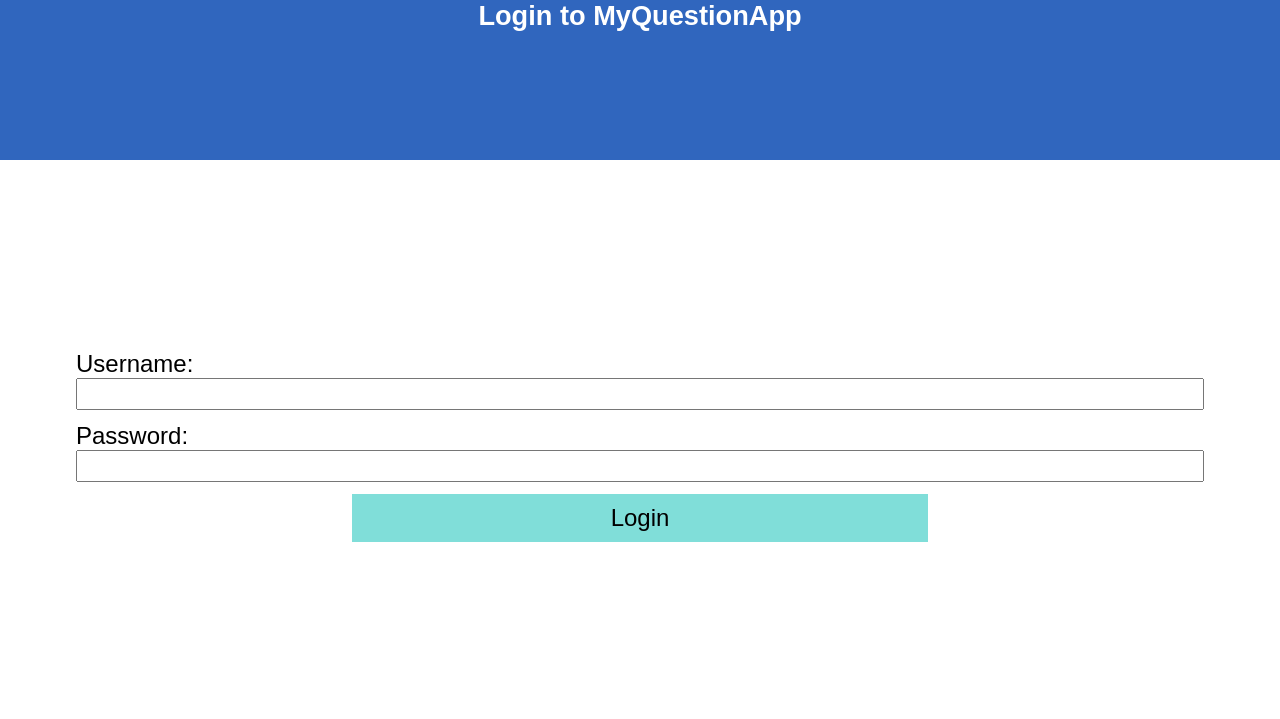
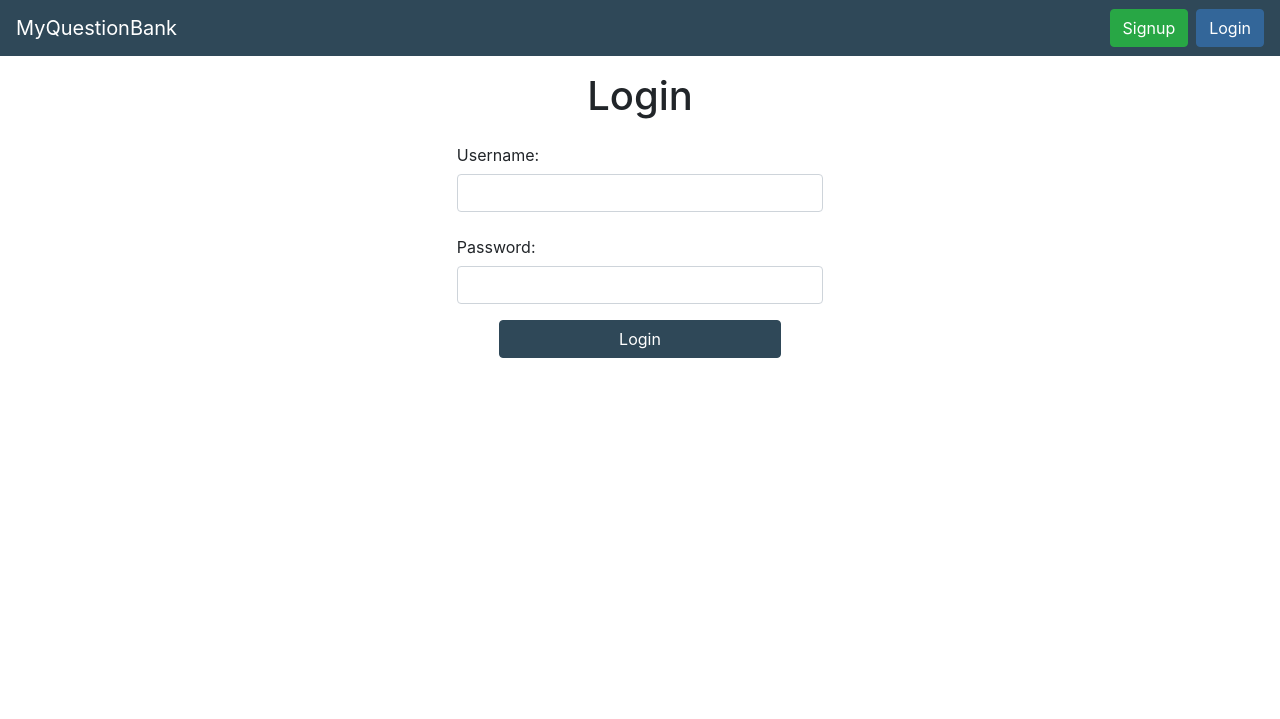
Before and after one commit to hristoroque/myquestionbank, a Django app: page /login/ in a window 1280 px wide. Shown: the top 719 px of the page. Run offline with Django 3.2, Linux system fonts and the light colour scheme; some libraries are stand-ins or nearby versions.

Commit message:
Added Style to login page

```diff
--- a/src/accounts/templates/accounts/login.html
+++ b/src/accounts/templates/accounts/login.html
@@ -1,28 +1,35 @@
-{% load static %}
-<meta name="viewport" content="width=device-width, initial-scale=1">
-<link rel="stylesheet" href="{%static 'question_app/layout.css'%}">
-<link rel="stylesheet" href="{%static 'question_app/basic.css' %}">
-
-    <header>
-        <h1>Login to MyQuestionApp</h1>
+{% extends 'main/base.html' %}
+{% block body %}
+<div>
+    <header class="row justify-content-center mb-2">
+        <h1 class="mw-75 text-center">Login</h1>
     </header>
-    {% if request.GET.login %}
-        <p> Your username or password is not correct </p>
-    {% endif %}
-    <div class="center">
-        <form class="form" action="{% url 'accounts:login' %}" method="post">
+    <div class="row justify-content-center">
+        <form class="mw-75" method="POST">
             {% csrf_token %}
             {% if request.GET.next %}
-                <input type="hidden" name="path" value="{{ request.GET.next }}">
+            <input type="hidden" name="path" value="{{ request.GET.next }}">
             {% endif %}
-                <div class="field">
-                    <label>Username:</label>
-                    <input type="text" name="username" size="150">
+            <div class="form-group form-row">
+                <div class="col-12">
+                    <label for="username" class="col-form-label">Username:</label>
                 </div>
-                <div class="field">
-                    <label>Password:</label>
-                    <input type="password" name="password" size="150">
+                <div class="col-12">
+                    <input id="username" class="form-control" type="text" name="username" />
                 </div>
-                <input type="submit" value="Login">
+            </div>
+            <div class="form-group form-row">
+                <div class="col-12">
+                    <label class="col-form-label">Password:</label>
+                </div>
+                <div class="col-12">
+                    <input class="form-control" type="password" name="password">
+                </div>
+            </div>
+            <div class="form-group form-row justify-content-center">
+                <input class="btn btn-primary w-75" type="submit" value="Login">
+            </div>
         </form>
     </div>
+</div>
+{% endblock %}
--- a/src/accounts/views.py
+++ b/src/accounts/views.py
@@ -1,4 +1,5 @@
 from django.shortcuts import render,reverse,redirect
+from django.contrib import messages
 from django.contrib.auth import login,logout,authenticate
 from django.http import HttpResponseRedirect
 from django.urls import reverse_lazy
@@ -19,8 +20,8 @@ def login_view(request):
                 else:
                     return HttpResponseRedirect(reverse('question:index'))
             else:
-                message = "12JK3M"
-                return HttpResponseRedirect("/login/?login=%s" %message)
+                messages.warning(request,"Your username or password is incorrect")
+                return HttpResponseRedirect(reverse('accounts:login'))
         else:
             return render(request,'accounts/login.html')
     else:
@@ -32,8 +33,6 @@ def logout_view(request):
         return HttpResponseRedirect(reverse('question:index'))
     else:
         return render(request,'question_app/main.html')
-#def signup_view():
-#    return render()
 
 class SignUpView(FormView):
     form_class = forms.UserCreationForm
--- /dev/null
+++ b/src/main/static/extra.css
@@ -0,0 +1,6 @@
+.mw-25{
+    max-width: 20em;
+}
+.shadowed{
+    box-shadow: 0.1em 0.1em 1em gray;
+}
--- a/src/main/templates/main/base.html
+++ b/src/main/templates/main/base.html
@@ -6,12 +6,14 @@
     <meta name="viewport" content="width=device-width, initial-scale=1.0">
     <meta http-equiv="X-UA-Compatible" content="ie=edge">
     <link rel="stylesheet" href="{% static 'bootstrap.css' %}">
+    <link rel="stylesheet" href="{% static 'extra.css' %}">
     <!--
     <link rel="stylesheet" href="https://stackpath.bootstrapcdn.com/bootstrap/4.4.1/css/bootstrap.min.css" integrity="sha384-Vkoo8x4CGsO3+Hhxv8T/Q5PaXtkKtu6ug5TOeNV6gBiFeWPGFN9MuhOf23Q9Ifjh" crossorigin="anonymous">
     -->
     <title>MyQuestionBank</title>
 </head>
 <body>
+    <div class="mb-3">
     <nav class="navbar navbar-expand-lg navbar-dark bg-primary justify-content-between">
         <a class="navbar-brand" href="#">MyQuestionBank</a>
         <button class="navbar-toggler" type="button" data-toggle="collapse" data-target="#content">
@@ -36,6 +38,12 @@
             </form>
         </div>
     </nav>
+    {% for message in messages %}
+        <div class="alert alert-{{ message.tags }}" role="alert">
+            {{ message }}
+        </div>
+    {% endfor %}
+    </div>
 	<div class="container-fluid">
 	    {% block body %}
 	    {% endblock %}
```
